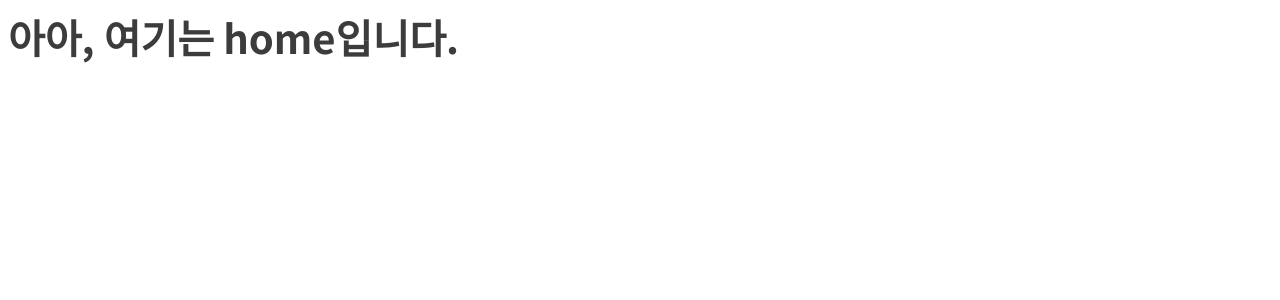
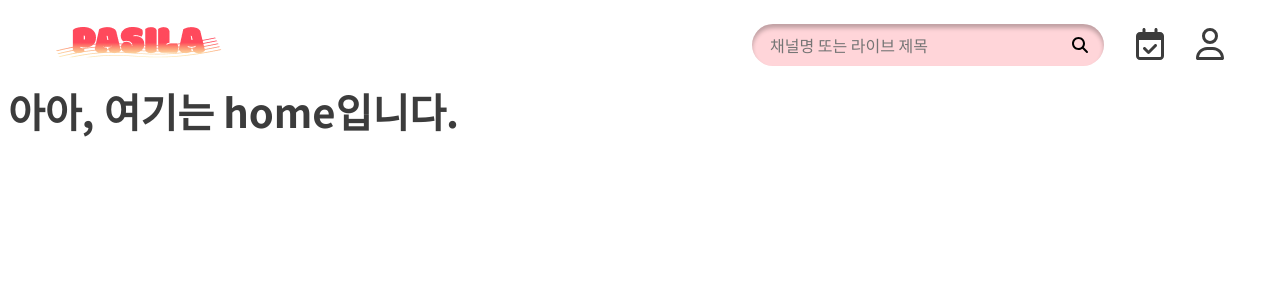
Before and after one commit to youkyoungJung/Pasila, a Vue app in the folder frontend/: page / in a window 1280 px wide. Shown: the top 300 px of the page. Built offline with nearby package versions, Linux system fonts and the light colour scheme.

Commit message:
feat: [#S10P12A402-32]헤더 화면 작성

```diff
--- a/frontend/src/App.vue
+++ b/frontend/src/App.vue
@@ -1,9 +1,10 @@
 <script setup>
 import { RouterView } from 'vue-router'
+import VHeader from '@/components/common/VHeader.vue'
 </script>
 
 <template>
-  <header></header>
+  <v-header />
   <RouterView />
 </template>
 
--- /dev/null
+++ b/frontend/src/components/common/VHeader.vue
@@ -0,0 +1,43 @@
+<script setup>
+import { RouterLink, useRouter } from 'vue-router'
+import VSearch from './VSearch.vue'
+
+const router = useRouter()
+
+const goHome = () => {
+  router.push('/')
+}
+</script>
+
+<template>
+  <header>
+    <img src="@/assets/img/pasila-logo.png" alt="logo" @click="goHome()" class="logo" />
+    <div class="menu">
+      <v-search></v-search>
+      <nav>
+        <router-link to="">
+          <span class="icon-color">
+            <font-awesome-icon icon="fa-regular fa-calendar-check" size="2x" />
+          </span>
+        </router-link>
+        <span class="icon-color">
+          <font-awesome-icon icon="fa-regular fa-user" size="2x" />
+        </span>
+      </nav>
+    </div>
+  </header>
+</template>
+
+<style lang="scss" scoped>
+header {
+  @include flex-box(center, space-between);
+  padding: 1rem 3rem;
+}
+.menu {
+  @include flex-box(center, space-between);
+}
+.icon-color {
+  color: $dark;
+  margin: 0 0 0 2rem;
+}
+</style>
--- /dev/null
+++ b/frontend/src/components/common/VSearch.vue
@@ -0,0 +1,22 @@
+<script setup></script>
+
+<template>
+  <span class="search-box">
+    <input type="text" placeholder="채널명 또는 라이브 제목" />
+    <font-awesome-icon icon="fa-solid fa-magnifying-glass" />
+  </span>
+</template>
+
+<style lang="scss" scoped>
+.search-box {
+  @include box(20rem, 2rem, $soft-pink, 2rem, 0, 0.3rem 1rem);
+  @include flex-box(center, space-between);
+  box-shadow: 0px 4px 4px 0px rgba(0, 0, 0, 0.25) inset;
+  input {
+    @include font-factory($fs-1, 400, $light-dark);
+    background: none;
+    border: none;
+    outline: none;
+  }
+}
+</style>
```
